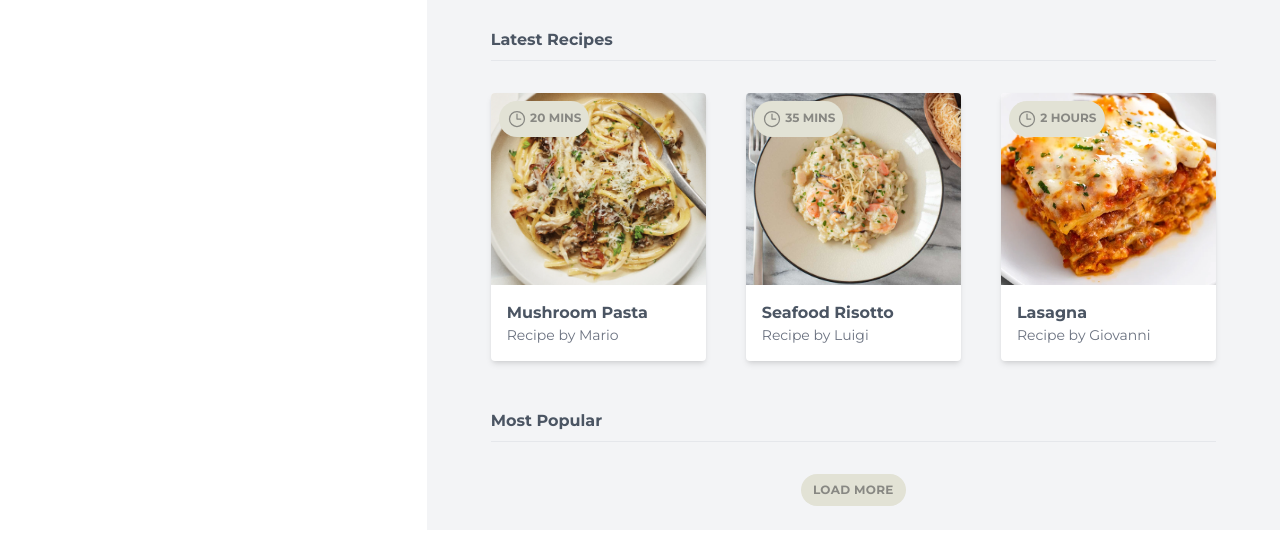
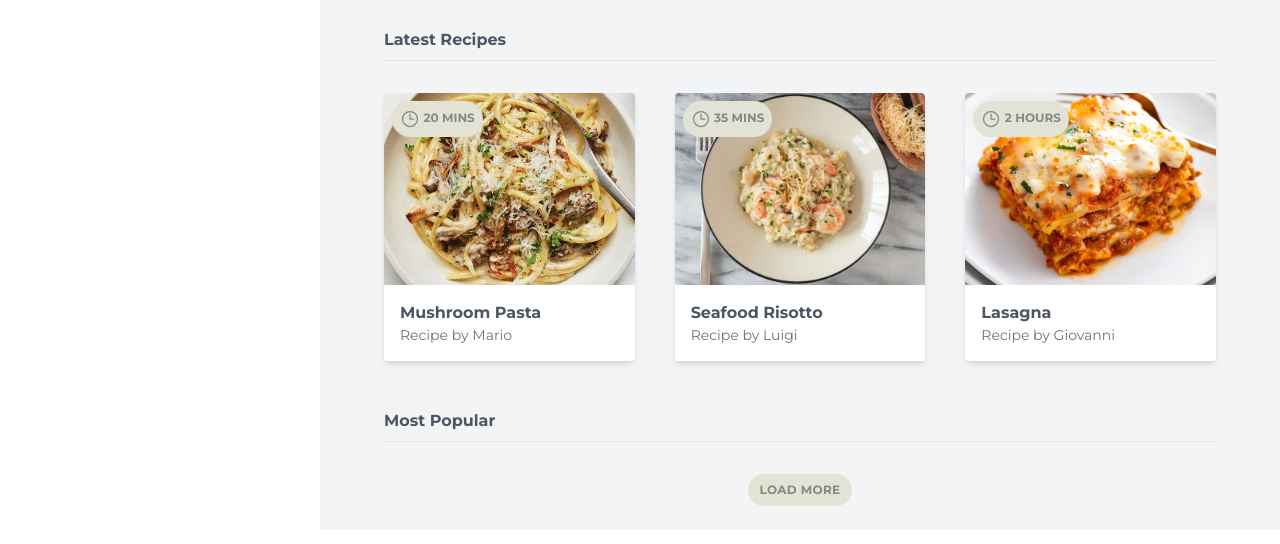
Before and after one commit to brucem98/Tailwind_recipe_site, a website: page src/index.html in a window 1280 px wide. Shown: the part 172-716 px from the top of the page. Drawn offline with Linux system fonts and the light colour scheme.

Commit message:
Applying transitions

```diff
--- a/src/index.html
+++ b/src/index.html
@@ -7,7 +7,7 @@
 </head>
 <body class="text-gray-600 font-body">
 
-  <div class="grid md:grid-cols-3"><!-- content wrapper -->
+  <div class="grid md:grid-cols-4"><!-- content wrapper -->
     <div class="md:col-span-1 md:flex md:justify-end">
       <nav class="text-right">
         <div class="flex justify-between items-center">
@@ -49,10 +49,10 @@
       </nav>
     </div>
 
-    <main class="px-16 py-6 bg-gray-100 md:col-span-2">
+    <main class="px-16 py-6 bg-gray-100 md:col-span-3">
       <div class="flex justify-center md:justify-end">
-        <a href="#" class="btn text-primary border-primary md:border-2 hover:bg-primary hover:text-white">Log in</a>
-        <a href="#" class="btn text-primary ml-2 border-primary md:border-2 hover:bg-primary hover:text-white">Sign up</a>
+        <a href="#" class="btn text-primary border-primary md:border-2 hover:bg-primary hover:text-white transition ease-out duration-500">Log in</a>
+        <a href="#" class="btn text-primary ml-2 border-primary md:border-2 hover:bg-primary hover:text-white transition ease-out duration-500">Sign up</a>
       </div>
 
       <header>
@@ -111,7 +111,8 @@
       </div>
 
       <div class="flex justify-center">
-        <div class="btn bg-secondary-100 text-secondary-200 hover:shadow-inner">Load more</div>
+        <div class="btn bg-secondary-100 text-secondary-200 hover:shadow-inner
+        transform hover:scale-125 hover:bg-opacity-50 transition ease-out duration-300">Load more</div>
       </div>
     </main>
   </div>
```
Also changed, not shown: public/output.css.
